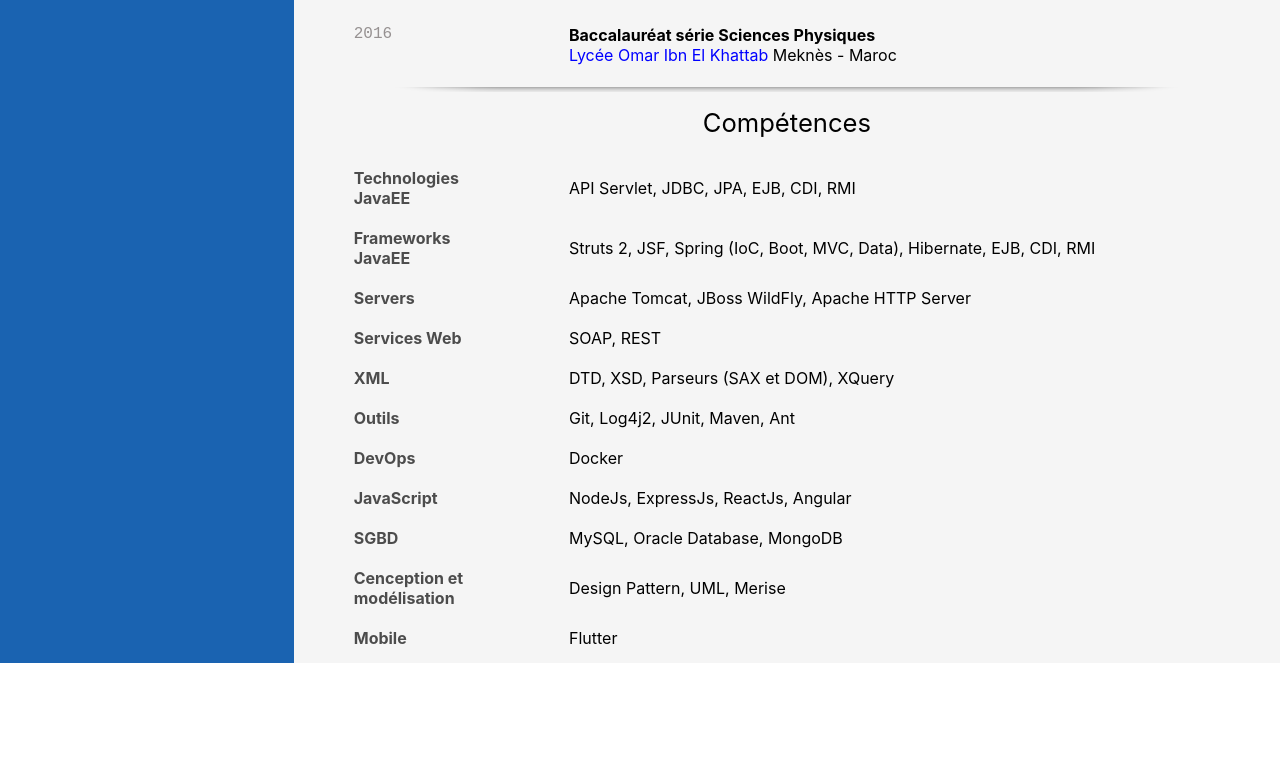
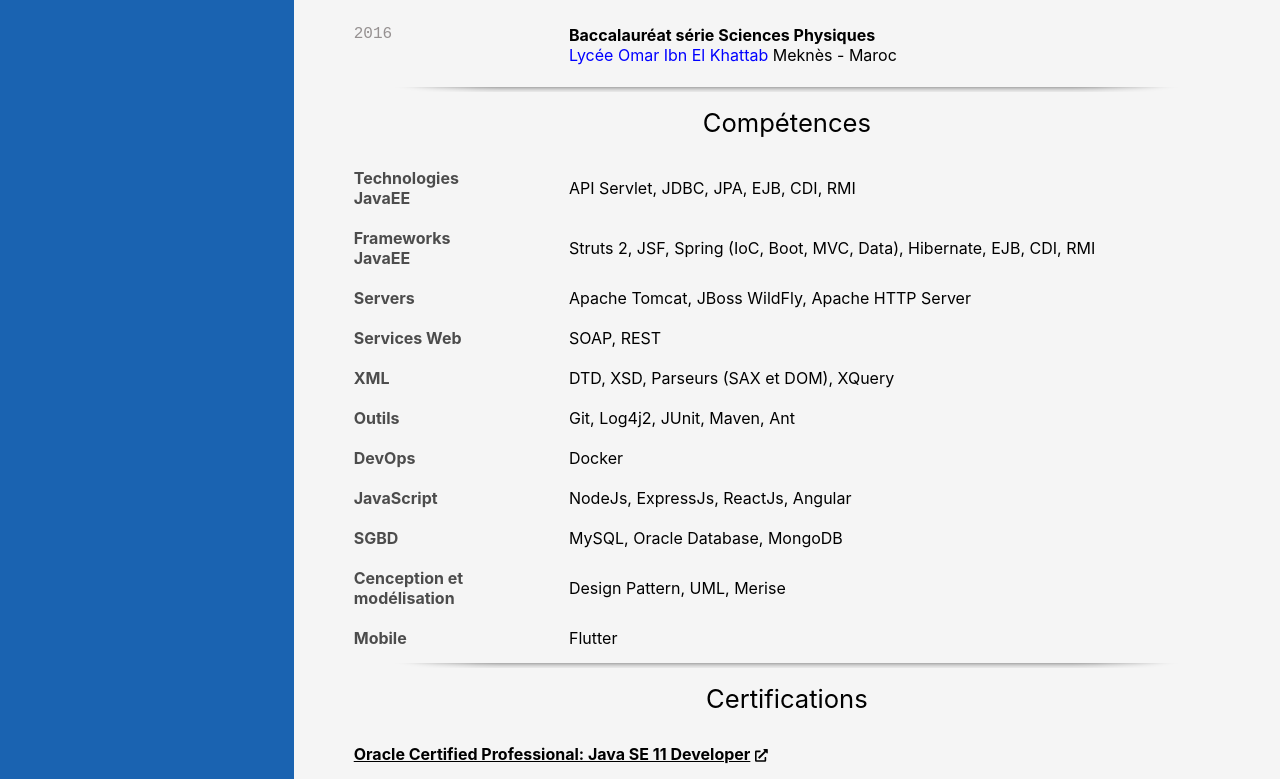
Before and after one commit to ismailbenhallam/resume-generator, a React (Create React App) app: page / in a window 1280 px wide. Shown: the part 1070-1849 px from the top of the page. Before the commit the page ends 1733 px from the top, so only its background shows below. Built offline with nearby package versions, Linux system fonts and the light colour scheme; a web font is replaced by a local one.

Commit message:
Add Certifications component

```diff
--- a/src/App.js
+++ b/src/App.js
@@ -1,4 +1,5 @@
 import "./App.css";
+import Certifications from "./components/certifications/Certifications";
 import Details from "./components/details/Details";
 import Divider from "./components/helpers/divider/Divider";
 import PhotoAndName from "./components/photo_and_name/PhotoAndName.jsx";
@@ -26,6 +27,8 @@ function App() {
         />
         <Divider />
         <Skills />
+        <Divider />
+        <Certifications />
       </div>
     </div>
   );
--- /dev/null
+++ b/src/components/certifications/Certifications.css
@@ -0,0 +1,18 @@
+.certifications {
+  margin: 15px 30px;
+}
+
+.certification {
+  color: black;
+  font-weight: bold;
+  margin-left: 30px;
+}
+
+.certification:hover {
+  color: rgb(40, 4, 241);
+}
+
+.certifications .icon {
+  font-size: 0.8rem;
+  margin-left: 5px;
+}
--- /dev/null
+++ b/src/components/certifications/Certifications.jsx
@@ -0,0 +1,38 @@
+import { faExternalLinkAlt } from "@fortawesome/free-solid-svg-icons";
+import { FontAwesomeIcon } from "@fortawesome/react-fontawesome";
+import { Fragment } from "react";
+import certifications from "../../data/certifications.js";
+import "./Certifications.css";
+
+export default function Certifications() {
+  return (
+    <>
+      <div className="section_title">Certifications</div>
+      <div className="certifications">
+        {certifications.map((certif) => {
+          return (
+            <Fragment key={certif.name}>
+              {certif.url ? (
+                <>
+                  <a
+                    href={certif.url}
+                    target="_blank"
+                    className="certification"
+                    rel="noreferrer">
+                    {certif.name}
+                    <FontAwesomeIcon
+                      icon={faExternalLinkAlt}
+                      className="icon"
+                    />
+                  </a>
+                </>
+              ) : (
+                <span className="certification">{certif.name}</span>
+              )}
+            </Fragment>
+          );
+        })}
+      </div>
+    </>
+  );
+}
--- a/src/components/details/assets/Assets.jsx
+++ b/src/components/details/assets/Assets.jsx
@@ -2,6 +2,6 @@ import assets from "../../../data/assets.js";
 import "./Assets.css";
 
 export default function Assets() {
-  let elements = assets.map((a) => <span>{a}</span>);
+  let elements = assets.map((a) => <span key={a}>{a}</span>);
   return <div className="assets-wrapper">{elements}</div>;
 }
--- a/src/components/details/interests/Interests.jsx
+++ b/src/components/details/interests/Interests.jsx
@@ -2,6 +2,6 @@ import interests from "../../../data/interests";
 import "./Interests.css";
 
 export default function Interests() {
-  let elements = interests.map((a) => <span>{a}</span>);
+  let elements = interests.map((a) => <span key={a}>{a}</span>);
   return <div className="interests-wrapper">{elements}</div>;
 }
--- a/src/components/details/languages/Languages.jsx
+++ b/src/components/details/languages/Languages.jsx
@@ -1,12 +1,13 @@
+import { Fragment } from "react";
 import languages from "../../../data/languages";
 import "./Languages.css";
 
 export default function Languages() {
   let elements = Object.entries(languages).map((entry) => (
-    <>
+    <Fragment key={entry[0]}>
       <span>{entry[0]}</span>
       <span>{entry[1]}</span>
-    </>
+    </Fragment>
   ));
 
   return <div className="langagues-grid">{elements}</div>;
--- a/src/components/realisations/Realisations.jsx
+++ b/src/components/realisations/Realisations.jsx
@@ -1,4 +1,4 @@
-import { PureComponent } from "react";
+import { Fragment, PureComponent } from "react";
 import "./Realisations.css";
 
 export default class Realisations extends PureComponent {
@@ -8,7 +8,7 @@ export default class Realisations extends PureComponent {
         <div className="section_title">{this.props.title}</div>
         <div className="realisations">
           {this.props.realisations.map((r) => (
-            <>
+            <Fragment key={r.title}>
               <div className="period">{r.period}</div>
               <div className="content">
                 <div className="title">{r.title}</div>
@@ -24,7 +24,7 @@ export default class Realisations extends PureComponent {
                   </div>
                 )}
               </div>
-            </>
+            </Fragment>
           ))}
         </div>
       </>
--- a/src/components/skills/Skills.css
+++ b/src/components/skills/Skills.css
@@ -3,21 +3,12 @@
   grid-gap: 20px 60px;
   grid-template-columns: 20% auto;
   align-items: center;
-  /* background-color: aliceblue; */
   margin: 15px 30px;
-  /* justify-content: center;
-  align-content: center; */
 }
 
 .skills > .key {
   color: rgba(0, 0, 0, 0.692);
   margin-left: 30px;
   align-self: flex-start;
-  /* font-size: 1.2rem; */
   font-weight: bold;
 }
-
-.skills .values {
-  /* font-size: 1.3rem; */
-  /* margin-top: 7px; */
-}
--- a/src/components/skills/Skills.jsx
+++ b/src/components/skills/Skills.jsx
@@ -1,3 +1,4 @@
+import { Fragment } from "react";
 import skills from "../../data/skills.js";
 import "./Skills.css";
 
@@ -10,10 +11,10 @@ const Skills = () => {
           let key = entry[0];
           let values = entry[1];
           return (
-            <>
+            <Fragment key={key}>
               <div className="key">{key}</div>
               <div className="values">{values.join(", ")}</div>
-            </>
+            </Fragment>
           );
         })}
       </div>
--- /dev/null
+++ b/src/data/certifications.js
@@ -0,0 +1,8 @@
+const certifications = [
+  {
+    name: "Oracle Certified Professional: Java SE 11 Developer",
+    url: "https://www.credly.com/badges/d464bd8b-1a75-4bf0-b04a-dc888ebf4485",
+  },
+];
+
+export default certifications;
```
